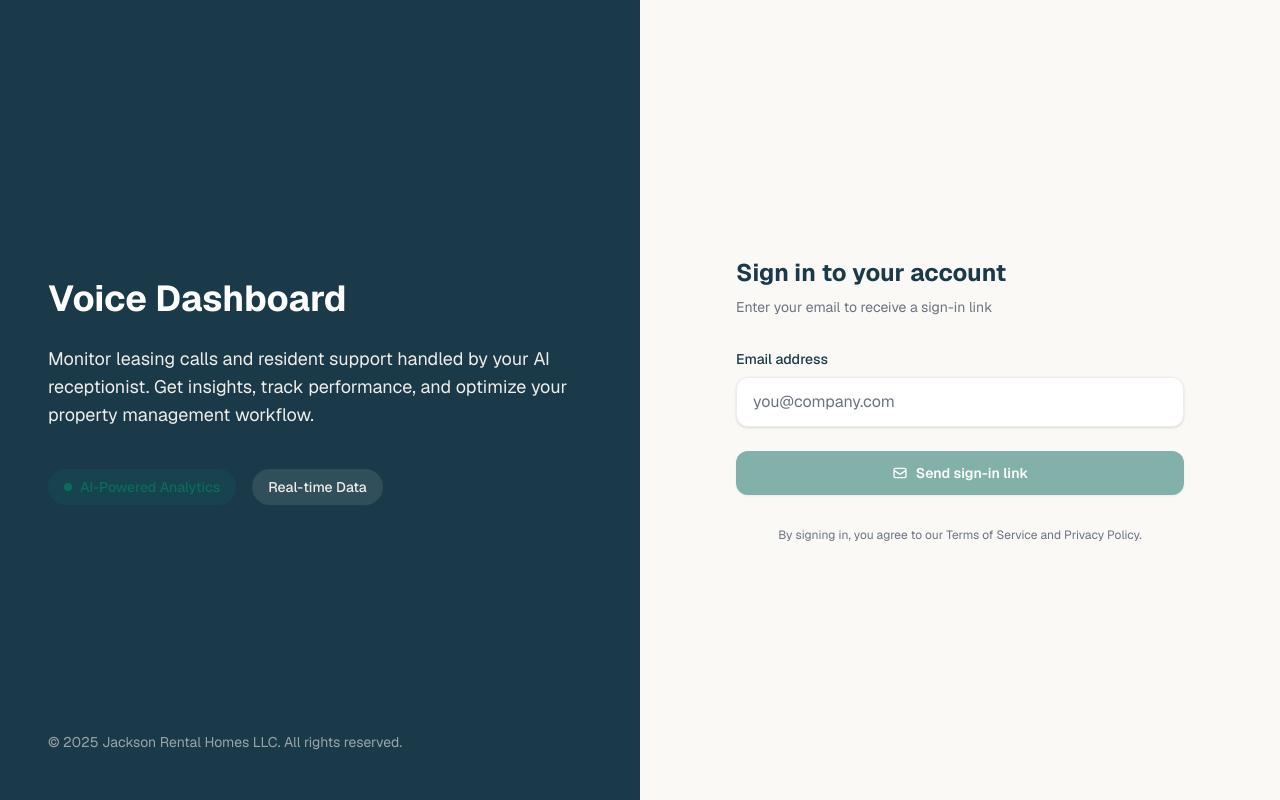
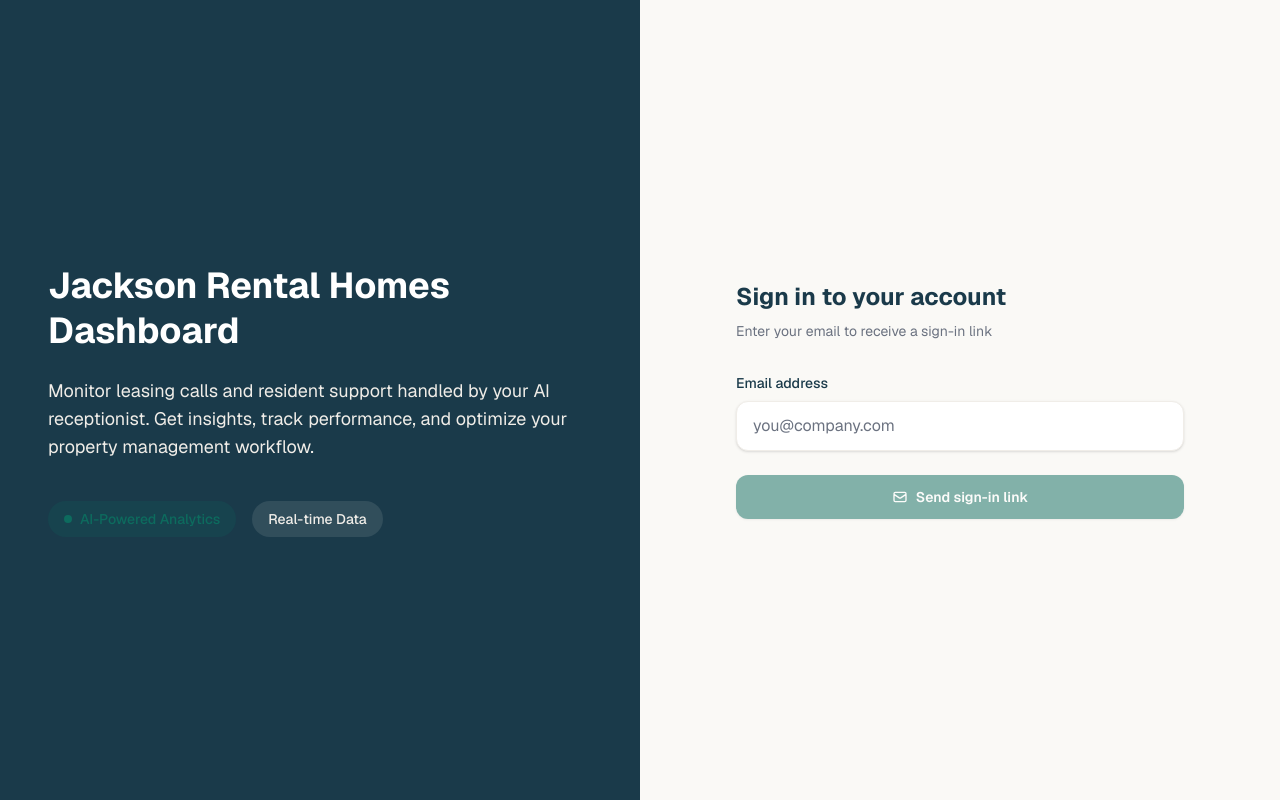
Before and after one commit to sirakinb/voice-dashboard, a Next.js app: page /login in a window 1280 px wide. Built offline with nearby package versions, Linux system fonts and the light colour scheme.

Commit message:
Rebrand dashboard to Jackson Rental Homes
- Update login page title to 'Jackson Rental Homes Dashboard'
- Change sidebar navigation label from 'Voice Dashboard' to 'Dashboard'
- Update site.webmanifest short_name from 'AgentOS' to 'Jackson Dashboard'
- Remove unused agentOS_logo.png file

```diff
--- a/src/app/login/page.tsx
+++ b/src/app/login/page.tsx
@@ -149,9 +149,6 @@ function LoginForm() {
         </button>
       </form>
 
-      <p className="mt-8 text-center text-xs text-jackson-text-muted">
-        By signing in, you agree to our Terms of Service and Privacy Policy.
-      </p>
     </div>
   );
 }
@@ -165,7 +162,7 @@ export default function LoginPage() {
 
         <div className="space-y-6">
           <h1 className="text-4xl font-bold leading-tight text-white">
-            Voice Dashboard
+            Jackson Rental Homes Dashboard
           </h1>
           <p className="text-lg text-jackson-cream-dark">
             Monitor leasing calls and resident support handled by your AI receptionist.
@@ -182,9 +179,7 @@ export default function LoginPage() {
           </div>
         </div>
 
-        <p className="text-sm text-jackson-cream-dark/60">
-          © {new Date().getFullYear()} Jackson Rental Homes LLC. All rights reserved.
-        </p>
+        <div />
       </div>
 
       {/* Right Panel - Login Form */}
--- a/src/components/sidebar.tsx
+++ b/src/components/sidebar.tsx
@@ -10,7 +10,7 @@ import { supabaseBrowserClient } from "@/lib/supabase/client";
 import type { User } from "@supabase/supabase-js";
 
 const navItems = [
-  { label: "Voice Dashboard", href: "/" },
+  { label: "Dashboard", href: "/" },
   { label: "Performance Report", href: "/reports" },
   { label: "Data Canvas", href: "/canvas" },
 ];
```
Also changed, not shown: public/site.webmanifest.
